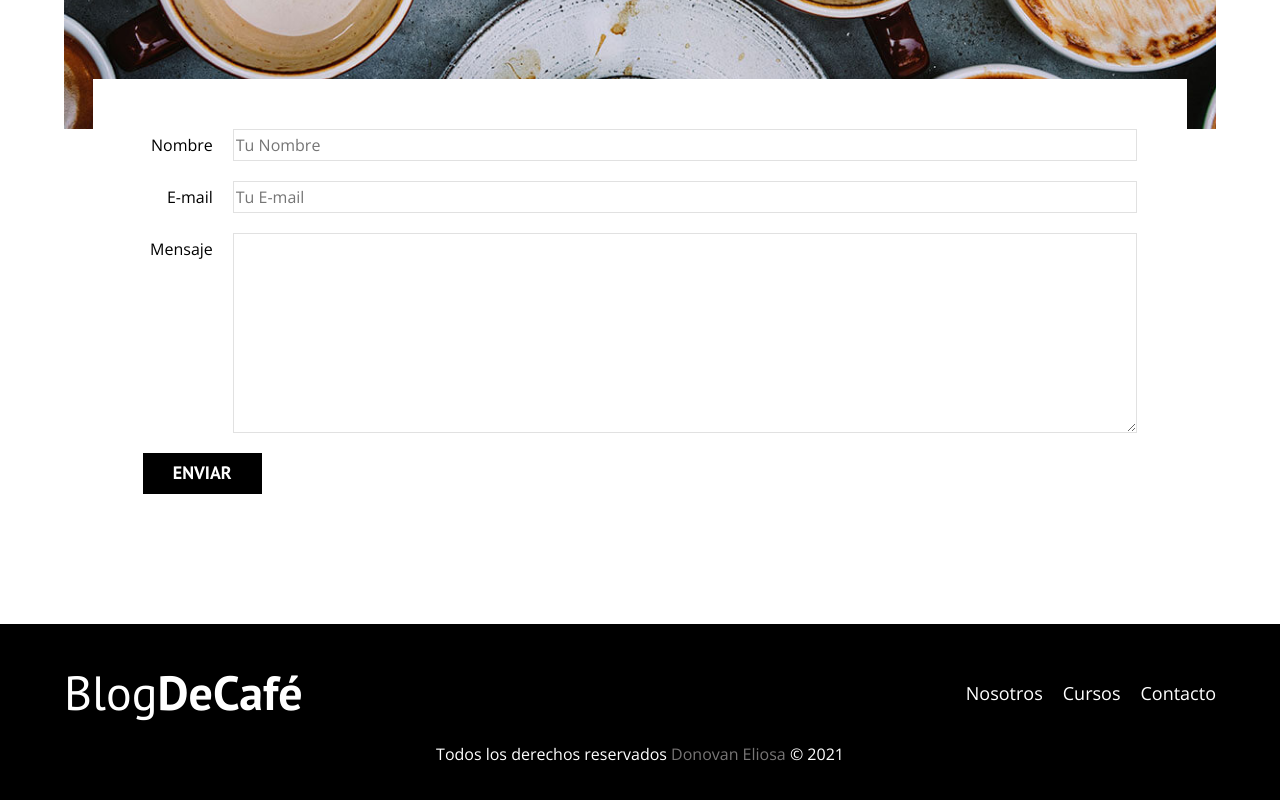
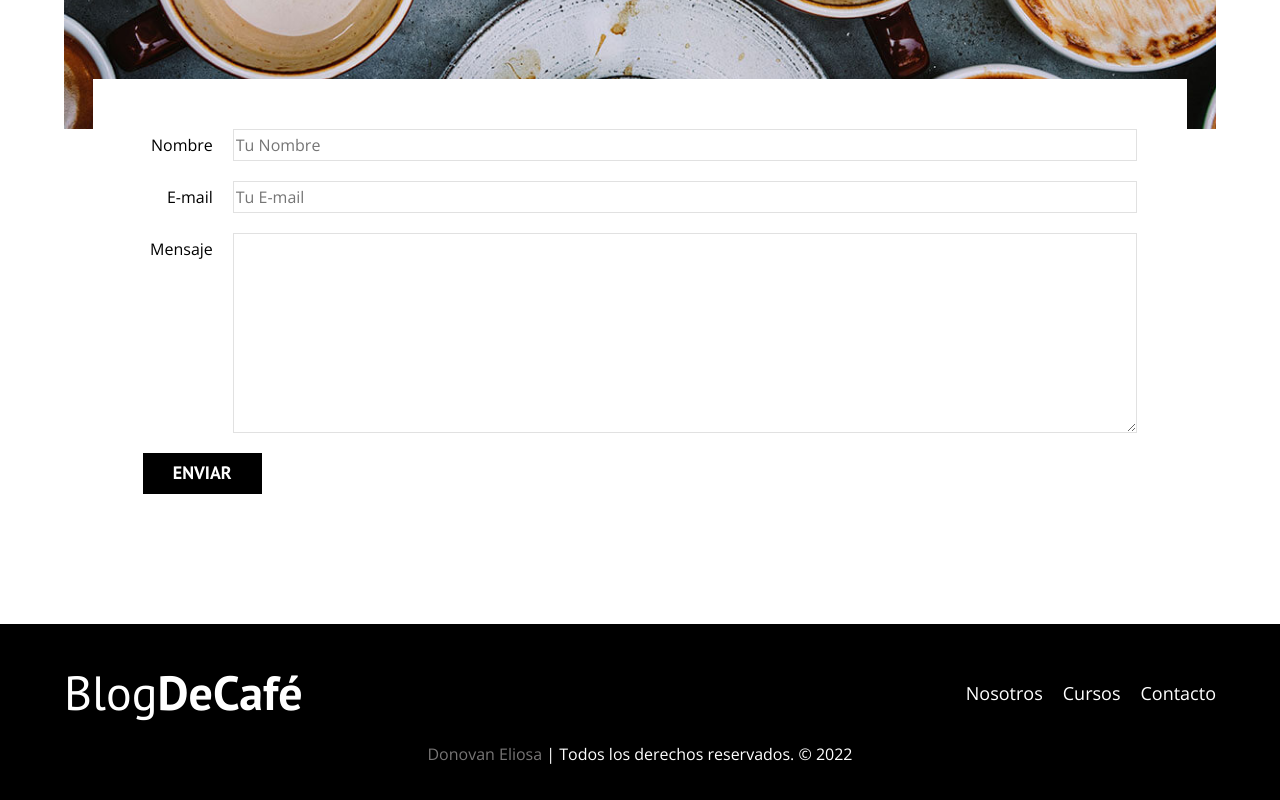
Before and after one commit to Tackless/Blog-De-Cafe, a website: page contacto.html in a window 1280 px wide. Shown: the part 973-1773 px from the top of the page. Drawn offline with nearby package versions, Linux system fonts and the light colour scheme.

```diff
--- a/contacto.html
+++ b/contacto.html
@@ -87,7 +87,7 @@
                 </nav>
             </div>
         </div>
-        <p class="copy">Todos los derechos reservados <a href="https://github.com/Tackless">Donovan Eliosa</a> &copy; 2021</p>
+        <p class="copy"><a href="https://github.com/Tackless">Donovan Eliosa</a> | Todos los derechos reservados. &copy; 2022</p>
     </footer>
     <script src="js/modernizr.js"></script>
 </body>
```
Also changed, not shown: cursos.html (+1 -1 lines), entrada.html (+1 -1 lines), index.html (+1 -1 lines), nosotros.html (+1 -1 lines), img/favicon.ico.
